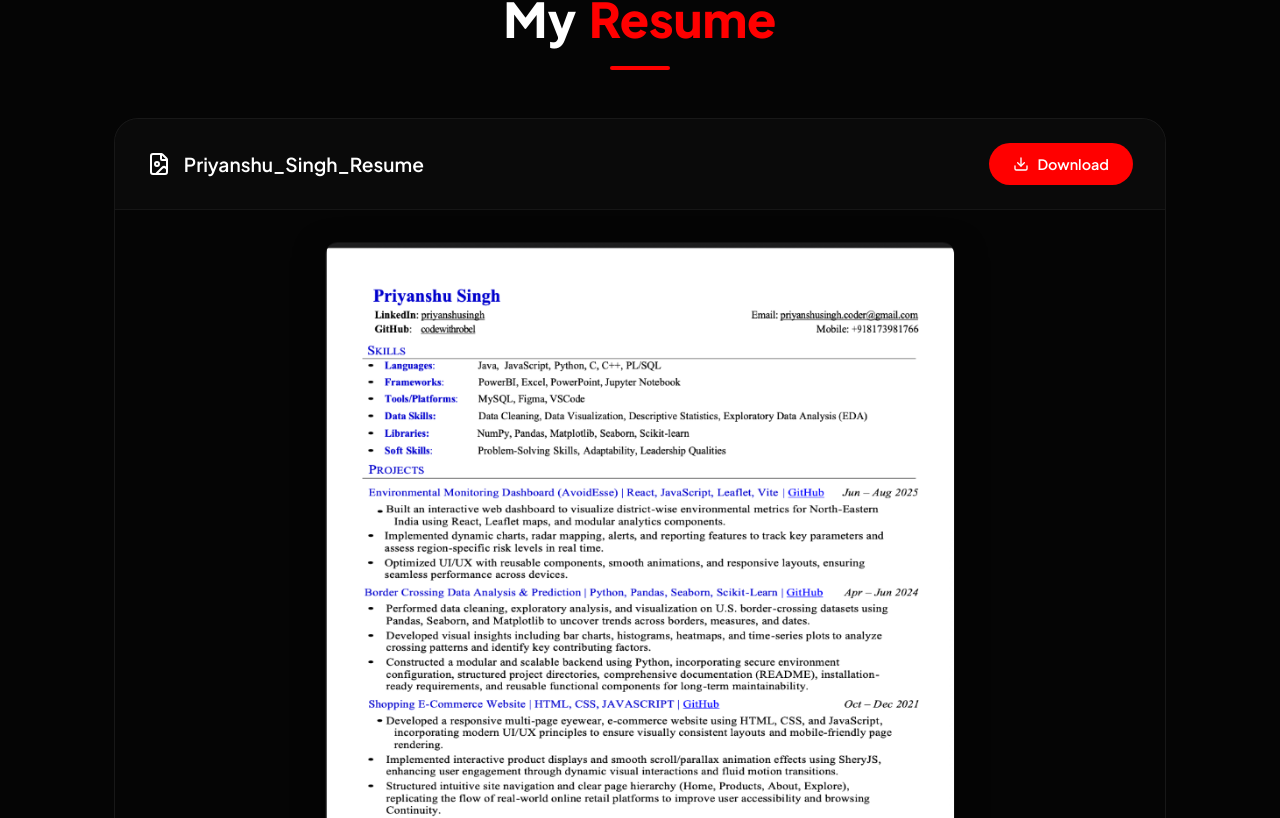
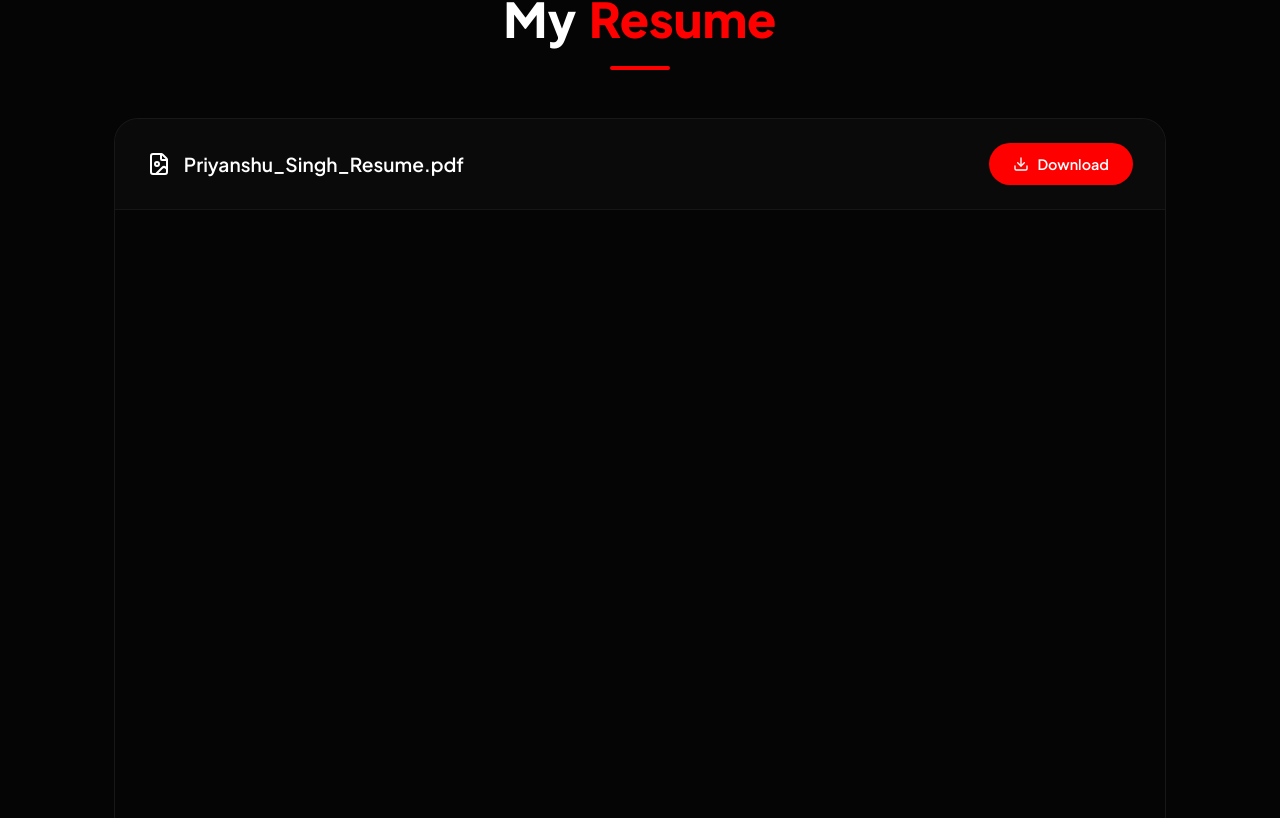
Before and after one commit to codewithrobel/portfolio, a React (Vite) app: page / in a window 1280 px wide. Shown: the part 6942-7760 px from the top of the page. Built offline with nearby package versions, Linux system fonts and the light colour scheme.

Commit message:
Add and embed real PDF resume from desktop

```diff
--- a/src/components/ResumeSection.jsx
+++ b/src/components/ResumeSection.jsx
@@ -26,24 +26,23 @@ const ResumeSection = () => {
                     <div style={{ display: 'flex', justifyContent: 'space-between', alignItems: 'center', padding: '1.5rem 2rem', borderBottom: '1px solid var(--glass-border)', background: 'var(--bg-secondary)' }}>
                         <div style={{ display: 'flex', alignItems: 'center', gap: '0.8rem', color: 'var(--text-primary)' }}>
                             <FileImage size={24} className="accent" />
-                            <h3 style={{ fontSize: '1.2rem', fontWeight: 600 }}>Priyanshu_Singh_Resume</h3>
+                            <h3 style={{ fontSize: '1.2rem', fontWeight: 600 }}>Priyanshu_Singh_Resume.pdf</h3>
                         </div>
-                        <a href="/resume.png" download="Priyanshu_Singh_Resume.png" target="_blank" rel="noreferrer" className="btn btn-primary" style={{ padding: '0.6rem 1.5rem', fontSize: '0.9rem' }}>
+                        <a href="/priyanshufinalcvfinalll.pdf" download="Priyanshu_Singh_Resume.pdf" target="_blank" rel="noreferrer" className="btn btn-primary" style={{ padding: '0.6rem 1.5rem', fontSize: '0.9rem' }}>
                             <Download size={16} /> Download
                         </a>
                     </div>
 
-                    <div style={{ width: '100%', background: '#050505', display: 'flex', justifyContent: 'center', padding: '2rem' }}>
-                        <img
-                            src="/resume.png"
-                            alt="Resume of Priyanshu Singh"
+                    <div style={{ width: '100%', height: '850px', background: '#050505', display: 'flex', justifyContent: 'center' }}>
+                        <iframe
+                            src="/priyanshufinalcvfinalll.pdf"
+                            title="Resume Document"
                             style={{
-                                maxWidth: '100%',
-                                maxHeight: '900px',
-                                objectFit: 'contain',
-                                border: '1px solid var(--glass-border)',
-                                borderRadius: '12px',
-                                boxShadow: '0 10px 30px rgba(0,0,0,0.5)'
+                                width: '100%',
+                                height: '100%',
+                                border: 'none',
+                                borderBottomLeftRadius: '24px',
+                                borderBottomRightRadius: '24px'
                             }}
                         />
                     </div>
```
Also changed, not shown: 1 other file (tests, documents, lock files or other folders).
